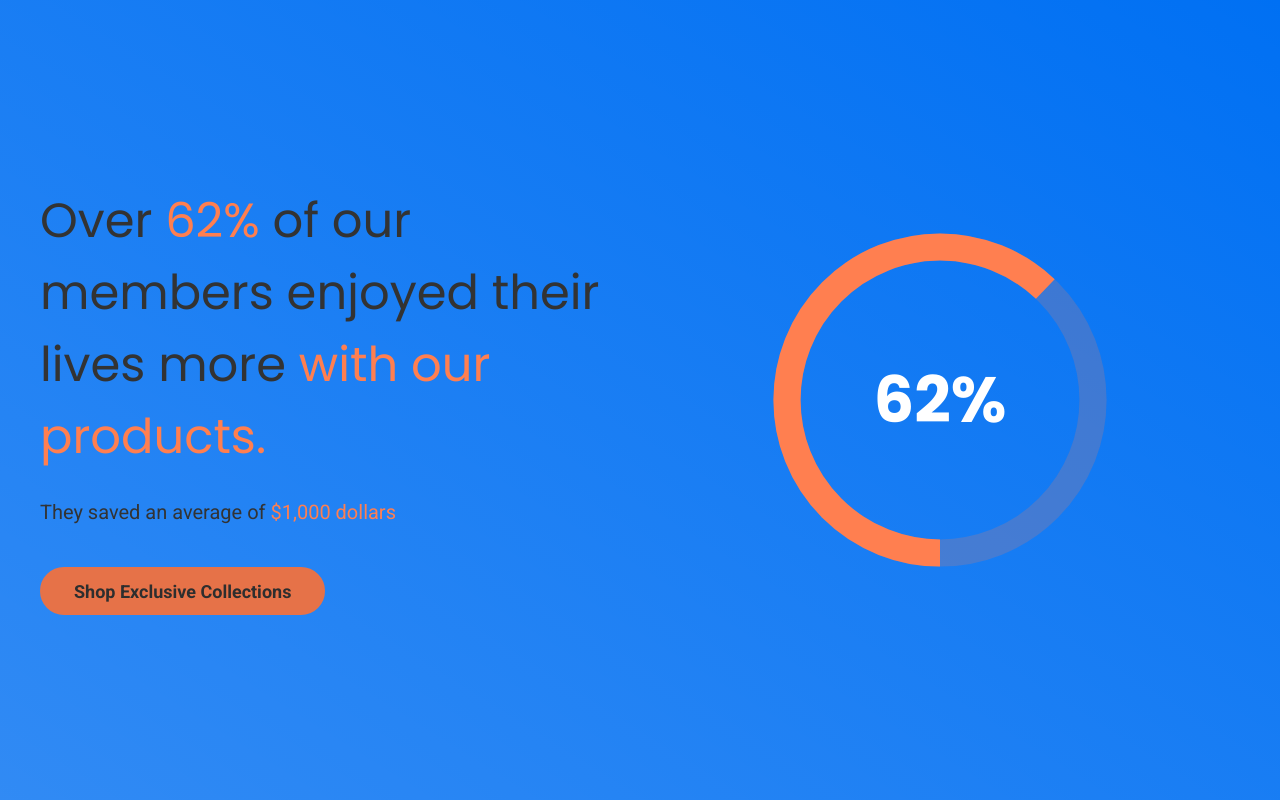
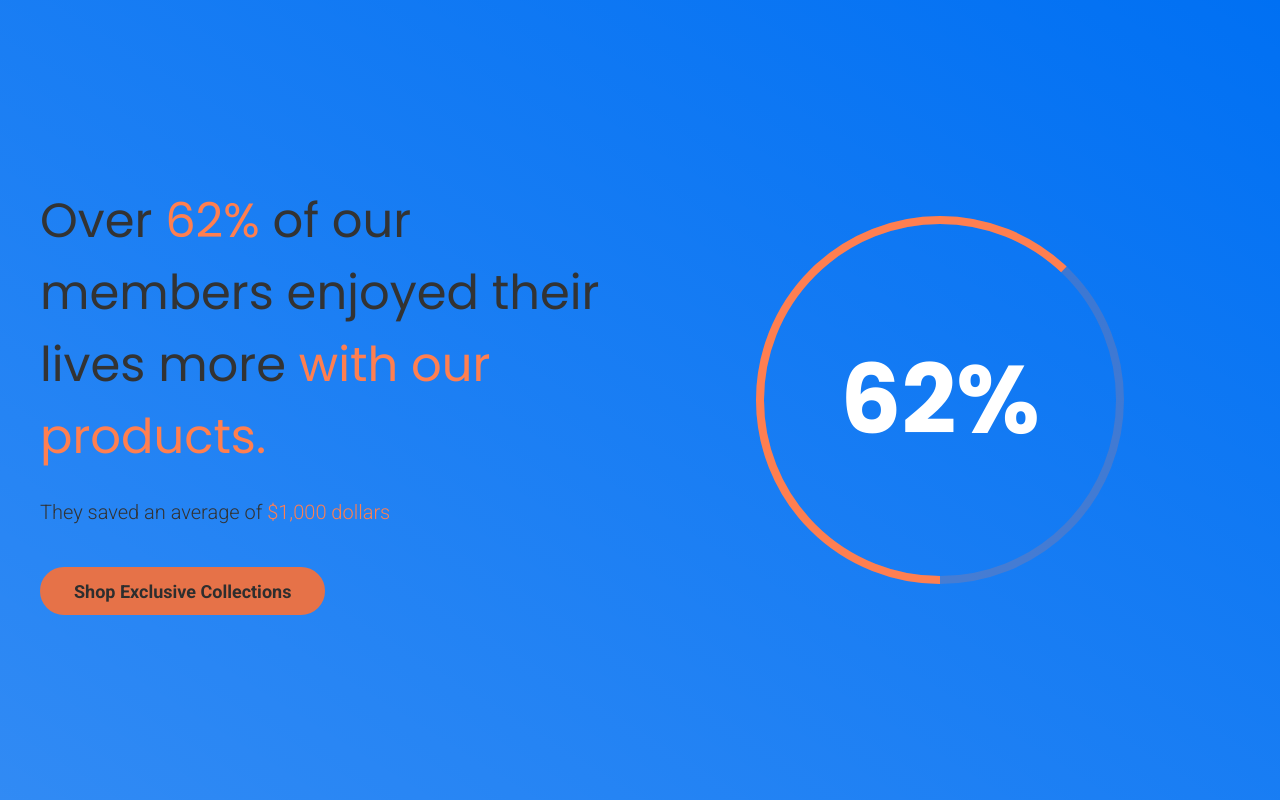
Before and after one commit to jrvscm/next-shopify-storefront, a Next.js app: page / in a window 1280 px wide. Shown: the part 1516-2316 px from the top of the page. Built offline with nearby package versions, Linux system fonts and the light colour scheme; no server answers.

Commit message:
percentage section spacing and wheel size

```diff
--- a/src/components/ContentLeftImageRight.tsx
+++ b/src/components/ContentLeftImageRight.tsx
@@ -42,6 +42,7 @@ const StyledContainer = styled(Container)<{ $imageUrl: string, $containerBackgro
     background: ${({ $containerBackground, theme }) => $containerBackground || theme.colors.white};
     background-size: unset;
     background-position: unset;
+    padding: ${({ theme }) => `0 ${theme.spacing.md} ${theme.spacing.xl} ${theme.spacing.md}`};
   }
 `;
 
@@ -85,7 +86,6 @@ const Image = styled.img`
 
 const StyledGridItem = styled(GridItem)`
   ${media.md} {
-    padding: ${({ theme }) => theme.spacing.lg};
     margin-top: -4rem;
   }
 `;
--- a/src/components/PercentageSection.tsx
+++ b/src/components/PercentageSection.tsx
@@ -1,4 +1,4 @@
-import React, { useState, useEffect, ReactNode } from 'react';
+import React, { useState, useEffect, useRef, ReactNode } from 'react';
 import styled, { keyframes } from 'styled-components';
 import { Container, PillButton } from '../styles/Base';
 import { Subheading, Text } from '../styles/Typography';
@@ -17,6 +17,9 @@ const FullWidthContainer = styled(Container)`
     ${({ theme }) => theme.colors.primary}CC,
     ${({ theme }) => theme.colors.primary}
   );
+  ${media.md} {
+      padding: 0;
+  }
 `;
 
 const StyledContainer = styled(Container)`
@@ -31,8 +34,11 @@ const StyledContainer = styled(Container)`
 
   ${media.md} {
     flex-direction: column;
+    justify-content: center;
     text-align: center;
-        gap: 20px;
+    gap: 30px;
+    padding: ${({ theme }) => `0 ${theme.spacing.md}`};
+    height: 100%;
   }
 `;
 
@@ -49,27 +55,27 @@ const ContentWrapper = styled.div`
 
 const TimerWrapper = styled.div`
   position: relative;
-  width: 340px;
-  height: 340px;
+  width: 400px;
+  height: 400px;
   margin: 0 auto;
 
   ${media.md} {
-    width: 150px;
-    height: 150px;
+    width: 20rem;
+    height: 20rem;
   }
 `;
 
 const CircularBackground = styled.circle`
   fill: none;
   stroke: ${({ theme }) => theme.colors.secondary};
-  stroke-width: 8;
+  stroke-width: 2;
   opacity: 0.2;
 `;
 
 const CircularProgress = styled.circle<{ percentage: number }>`
   fill: none;
   stroke: ${({ theme }) => theme.colors.secondary};
-  stroke-width: 8;
+  stroke-width: 2;
   stroke-dasharray: ${({ percentage }) => `${(percentage / 100) * 283} 283`};
   stroke-dashoffset: 0;
   transform: rotate(90deg);
@@ -83,13 +89,9 @@ const TimerValue = styled.div`
   left: 50%;
   transform: translate(-50%, -50%);
   font-family: ${({ theme }) => theme.fonts.heading};
-  font-size: 4rem;
+  font-size: 6rem;
   font-weight: ${({ theme }) => theme.fontWeights.bold};
   color: ${({ theme }) => theme.colors.white};
-
-  ${media.md} {
-    font-size: 2rem;
-  }
 `;
 
 const StyledPillButton = styled(PillButton)`
@@ -102,6 +104,18 @@ const StyledPillButton = styled(PillButton)`
   }
 `;
 
+const StyledSubheading = styled(Subheading)`
+  ${media.md}{
+    font-size: ${({ theme }) => theme.fontSizes.xxl};
+  }
+`;
+
+const StyledText = styled(Text)`
+  ${media.md} {
+    font-size: ${({ theme }) => theme.fontSizes.md};
+  }
+`;
+
 const AnimatedSection = ({
   title,
   description,
@@ -109,6 +123,7 @@ const AnimatedSection = ({
   percentage = 62,
   duration = 2000,
   onButtonClick,
+  isDesktop
 }: {
   title: ReactNode;
   description: ReactNode;
@@ -116,10 +131,35 @@ const AnimatedSection = ({
   percentage?: number; // Percentage for the timer
   duration?: number; // Animation duration in milliseconds
   onButtonClick?: () => void;
+  isDesktop?: boolean;
 }) => {
   const [currentPercentage, setCurrentPercentage] = useState(0);
+  const [isVisible, setIsVisible] = useState(false);
+  const sectionRef = useRef<HTMLDivElement>(null);
 
   useEffect(() => {
+    const observer = new IntersectionObserver(
+      ([entry]) => {
+        if (entry.isIntersecting) {
+          setIsVisible(true);
+        }
+      },
+      { threshold: 0.5 } // Trigger when 50% of the section is visible
+    );
+
+    if (sectionRef.current) {
+      observer.observe(sectionRef.current);
+    }
+
+    return () => {
+      if (sectionRef.current) {
+        observer.unobserve(sectionRef.current);
+      }
+    };
+  }, []);
+
+  useEffect(() => {
+    if (isVisible) {
       const increment = percentage / (duration / 50); // Increment step
       const interval = setInterval(() => {
         setCurrentPercentage((prev) => {
@@ -133,18 +173,19 @@ const AnimatedSection = ({
       }, 50);
 
       return () => clearInterval(interval);
-  }, [percentage, duration]);
+    }
+  }, [isVisible, percentage, duration]);
 
   return (
-    <FullWidthContainer>
+    <FullWidthContainer ref={sectionRef}>
       <StyledContainer>
         {/* Left Content */}
         <ContentWrapper>
-                <Subheading size="xxxl">{title}</Subheading>
-                <Text size="lg">{description}</Text>
-                <StyledPillButton variant="tertiary" onClick={onButtonClick}>
+          <StyledSubheading size="xxxl">{title}</StyledSubheading>
+          <StyledText size="lg" weight="light">{description}</StyledText>
+          {isDesktop && (<StyledPillButton variant="tertiary" onClick={onButtonClick}>
             {buttonText}
-                </StyledPillButton>
+          </StyledPillButton>)}
         </ContentWrapper>
 
         {/* Timer Section */}
@@ -163,6 +204,9 @@ const AnimatedSection = ({
           {/* Timer Value */}
           <TimerValue>{currentPercentage.toFixed(0)}%</TimerValue>
         </TimerWrapper>
+            {!isDesktop && (<StyledPillButton variant="tertiary" onClick={onButtonClick}>
+                {buttonText}
+            </StyledPillButton>)}
       </StyledContainer>
     </FullWidthContainer>
   );
--- a/src/pages/index.tsx
+++ b/src/pages/index.tsx
@@ -38,7 +38,7 @@ const StyledPillButton = styled(PillButton)`
 
 const StyledGridItem = styled(GridItem)`
   ${media.md} {
-    margin: 6rem auto;
+    margin: 7rem auto 4rem auto;
   }
 `;
 
@@ -72,7 +72,7 @@ const HomePage: React.FC = () => {
           <StyledGrid columns="repeat(12, 1fr)">
             {/* Content Section */}
             <GridItem columnSpan="span 6" display="flex" order={1}>
-              <Flex direction="column" justify="center" align="flex-start">
+              <Flex direction="column" justify="center" align="flex-start" margin={`0 auto ${theme.spacing.lg}`}>
                 <StyledHeading size="xxxl" weight="extraBold" color="white">
                   What is Lorem Ipsum?
                 </StyledHeading>
@@ -143,6 +143,7 @@ const HomePage: React.FC = () => {
         percentage={62}
         duration={2000}
         onButtonClick={() => alert('Button clicked!')}
+        isDesktop={isDesktop}
       />
     </>
   )
--- a/src/styles/Base.ts
+++ b/src/styles/Base.ts
@@ -19,6 +19,7 @@ export const Flex = styled.div<{
   gap?: string;
   width?: string;
   wrap?: string;
+  margin?: string;
 }>`
   display: flex;
   justify-content: ${({ justify }) => justify || 'flex-start'};
@@ -27,6 +28,7 @@ export const Flex = styled.div<{
   gap: ${({ gap, theme }) => gap || theme.spacing.md};
   width: ${({ width }) => width || '100%'};
   flex-wrap: ${({ wrap }) => wrap || 'none'};
+  margin: ${({ margin }) => margin || '0'};
 
   /* Responsive flex-direction change */
   ${media.md} {
```
Lines whose indentation alone changed are shown as unchanged.
